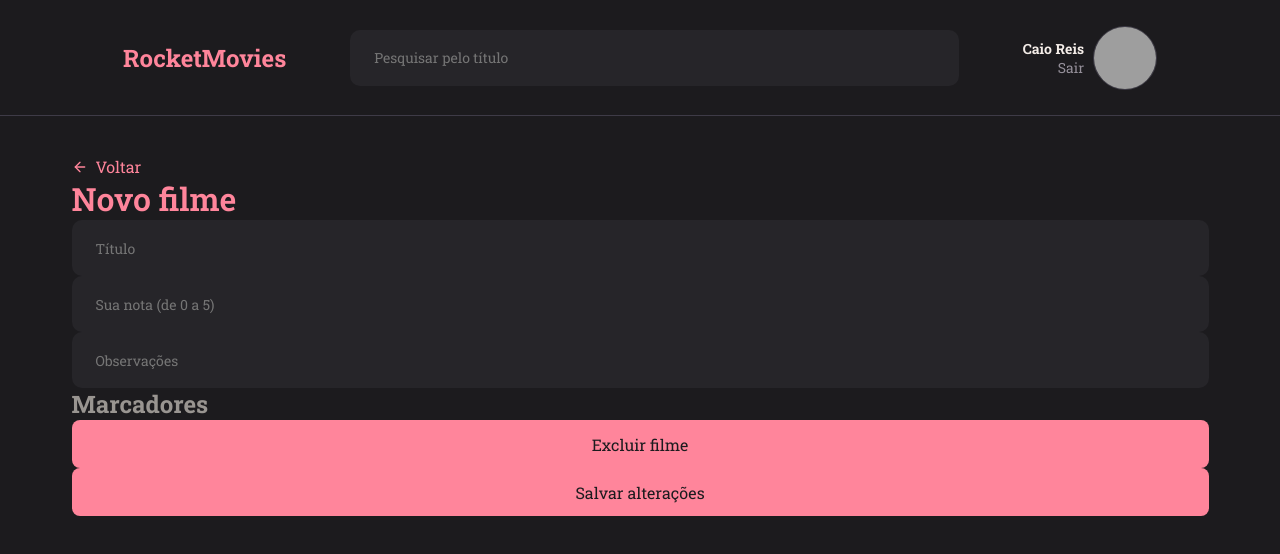
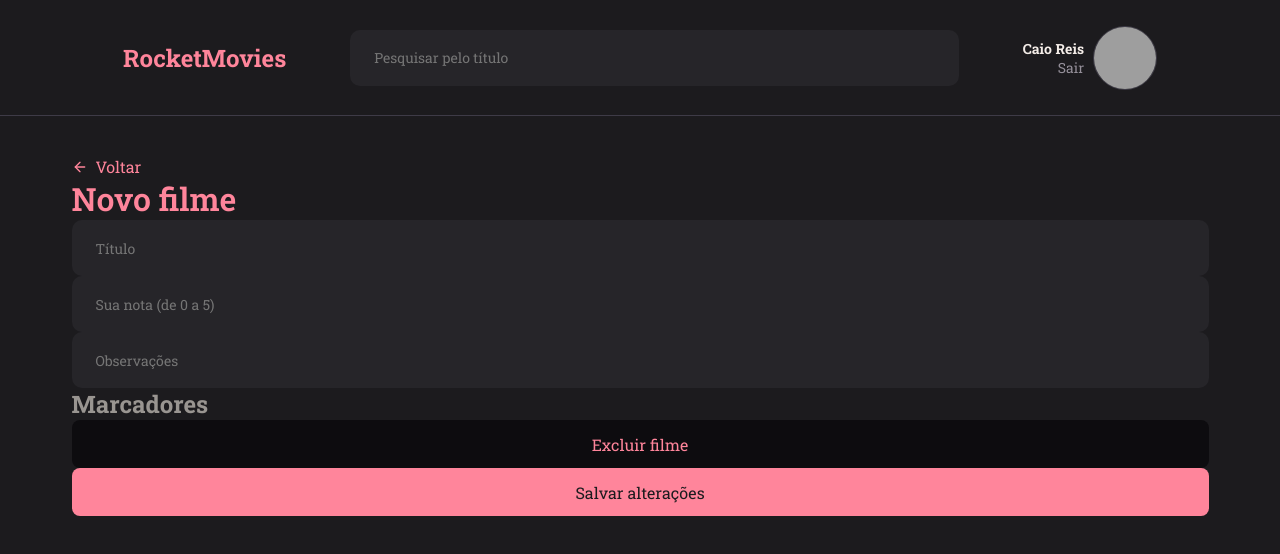
Before and after one commit to iCaioReis/Explorer-Stage09-Desafio-RocketMovies, a React (Vite) app in the folder RocketMovies/: page / in a window 1280 px wide. Shown: the top 554 px of the page. Built offline with nearby package versions, Linux system fonts and the light colour scheme; grey boxes are pictures that could not be loaded.

Commit message:
Stylized inverted button

```diff
--- a/RocketMovies/src/components/Button/index.jsx
+++ b/RocketMovies/src/components/Button/index.jsx
@@ -1,8 +1,12 @@
 import { Container } from "./styles.cjs"
 
-export function Button ({ icon: Icon, title, ...rest }){
+export function Button ({ icon: Icon, invertedColors ,title,...rest }){
     return(
-        <Container {...rest}>
+        <Container
+        {...rest}
+
+        disabled = {invertedColors}
+        >
             { Icon && <Icon size={20}/>}
             { title }
         </Container>
--- a/RocketMovies/src/components/Button/styles.cjs
+++ b/RocketMovies/src/components/Button/styles.cjs
@@ -14,4 +14,9 @@ export const Container = styled.button`
 
     border: none;
     border-radius: 8px;
+
+    &:disabled {
+        background-color: ${({ theme }) => theme.COLORS.BACKGROUND_800};
+        color: ${({ theme }) => theme.COLORS.THEME_COLOR};
+    }
 `;
--- a/RocketMovies/src/pages/CreateMovie/index.jsx
+++ b/RocketMovies/src/pages/CreateMovie/index.jsx
@@ -29,7 +29,7 @@ export function CreateMovie() {
             </div>
 
             <div>
-                <Button title={"Excluir filme"}/>
+                <Button title={"Excluir filme"} invertedColors/>
                 <Button title={"Salvar alterações"}/>
             </div>
 
```
